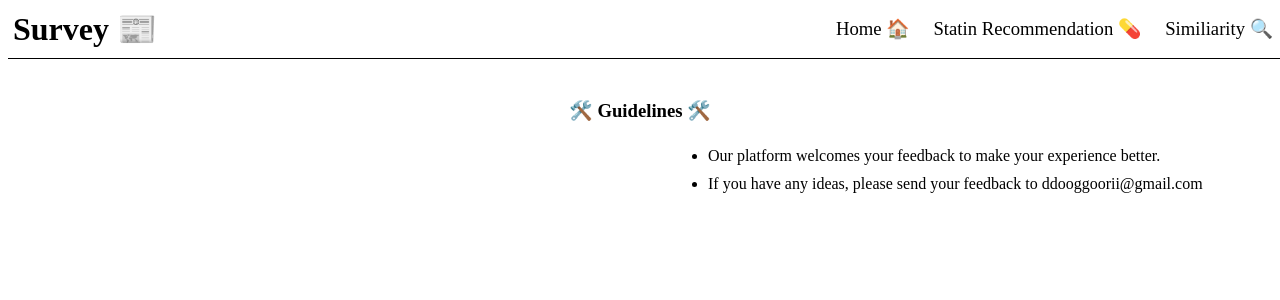
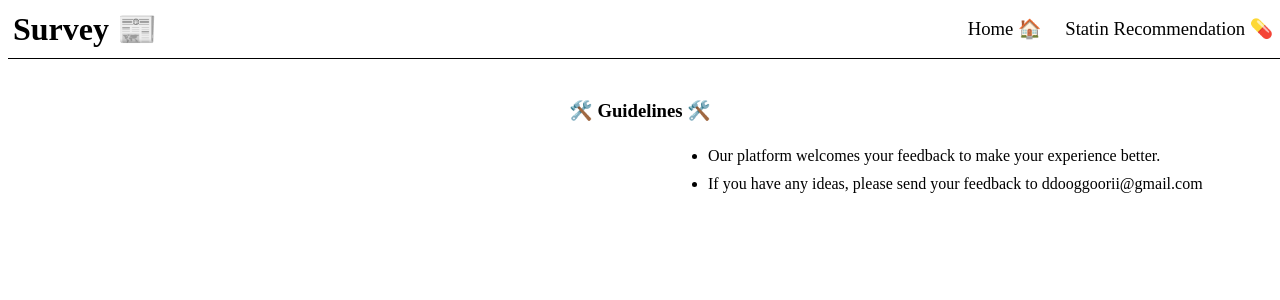
Before and after one commit to ddooggoori/STARC-web, a Flask app: page /survey in a window 1280 px wide. Shown: the top 300 px of the page. Run offline with Flask 3, Linux system fonts and the light colour scheme.

Commit message:
Update survey.html

```diff
--- a/templates/survey/survey.html
+++ b/templates/survey/survey.html
@@ -50,7 +50,6 @@
         <div>
             <a href="/">Home 🏠</a>
             <a href="/starc">Statin Recommendation 💊</a>
-            <a href="/similarity">Similiarity 🔍</a>
         </div>
     </div>
 
```
